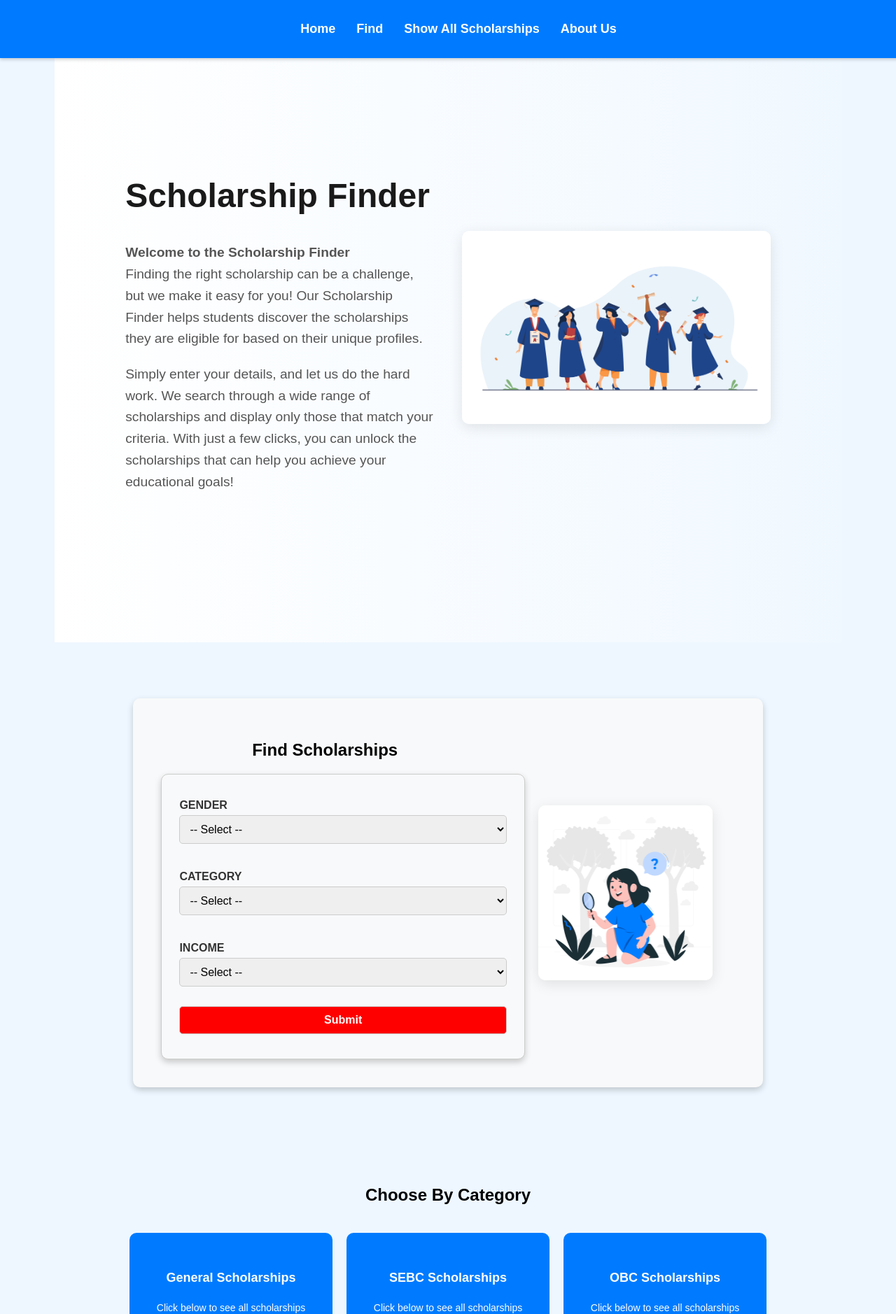
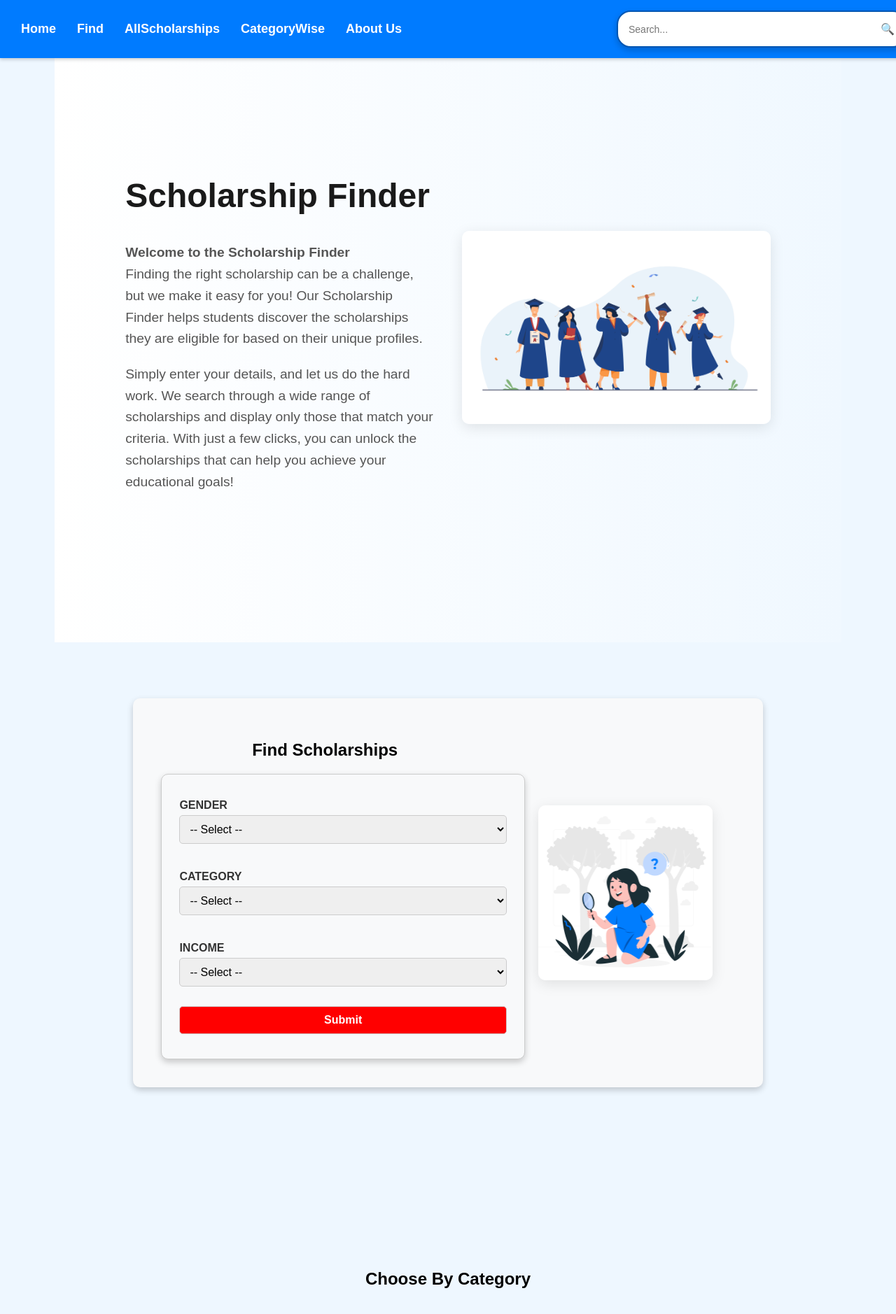
Before and after one commit to ShraddhaP0501/ScholarshipFinder, a Flask app: page / in a window 1280 px wide. Shown: the top 1878 px of the page at 70% size. Run offline with Flask 3, Linux system fonts and the light colour scheme.

Commit message:
search bar added

```diff
--- a/static/style.css
+++ b/static/style.css
@@ -21,7 +21,7 @@
     top: 0;
     left: 0;
     display: flex;
-    justify-content: center;
+    justify-content: left;
     box-shadow: 0 2px 5px rgba(0, 0, 0, 0.2);
 }
 
@@ -45,6 +45,46 @@
 
 .nav-links a:hover {
     color: yellow;
+}
+
+/* Search Bar */
+.search-form {
+    display: flex;
+    align-items: left;
+    background: white;
+    border-radius: 20px;
+    padding: 5px;
+    width: 400px;
+    /* Adjust the width */
+    border: 2px solid #0056b3;
+    margin-left: auto;
+}
+
+/* Search Input */
+.search-form input {
+    border: none;
+    padding: 6px 10px;
+    outline: none;
+    border-radius: 20px;
+    width: 100%;
+    font-size: 14px;
+}
+
+/* Search Button */
+.search-form button {
+    background: none;
+    border: none;
+    cursor: pointer;
+    font-size: 16px;
+    padding: 5px;
+    color: #007bff;
+    margin-left: -5px;
+    padding: 6px 10px;
+}
+
+/* Hover Effect */
+.search-form button:hover {
+    color: #0056b3;
 }
 
 /* Sections */
--- a/templates/base.html
+++ b/templates/base.html
@@ -14,9 +14,14 @@
         <ul class="nav-links">
             <li><a href="/">Home</a></li>
             <li><a href="#find">Find</a></li>
-            <li><a href="/allscholarships">Show All Scholarships</a></li>
+            <li><a href="/allscholarships">AllScholarships</a></li>
+            <li><a href="#Categorywisescholarship">CategoryWise</a></li>
             <li><a href="#about">About Us</a></li>
         </ul>
+        <form action="/search" method="GET" class="search-form">
+            <input type="text" name="query" placeholder="Search..." required>
+            <button type="submit">🔍</button>
+        </form>
     </nav>
 
     <main>
--- a/templates/home.html
+++ b/templates/home.html
@@ -66,10 +66,9 @@
                     <option value="more_800000">More than Rs. 8,00,000</option>
                 </select><br><br>
 
-                <input type="submit" value="Submit">
+                <input type="submit" value="Submit" id="scholarships-section">
             </form>
         </div>
-
         <!-- Image on the right -->
         <div class="form-image-container">
             <img src="{{ url_for('static', filename='find-image.jpg') }}" alt="Find Scholarship">
@@ -77,7 +76,7 @@
     </div>
 </section>
 
-
+<section class="scholarships-section">
     {% if scholarships is not none and scholarships|length > 0 %}
     <h2>Available Scholarships</h2>
     <table border="1">
```
Also changed, not shown: other parts of static/style.css (+70 -13 lines). Lines whose indentation alone changed are shown as unchanged.
